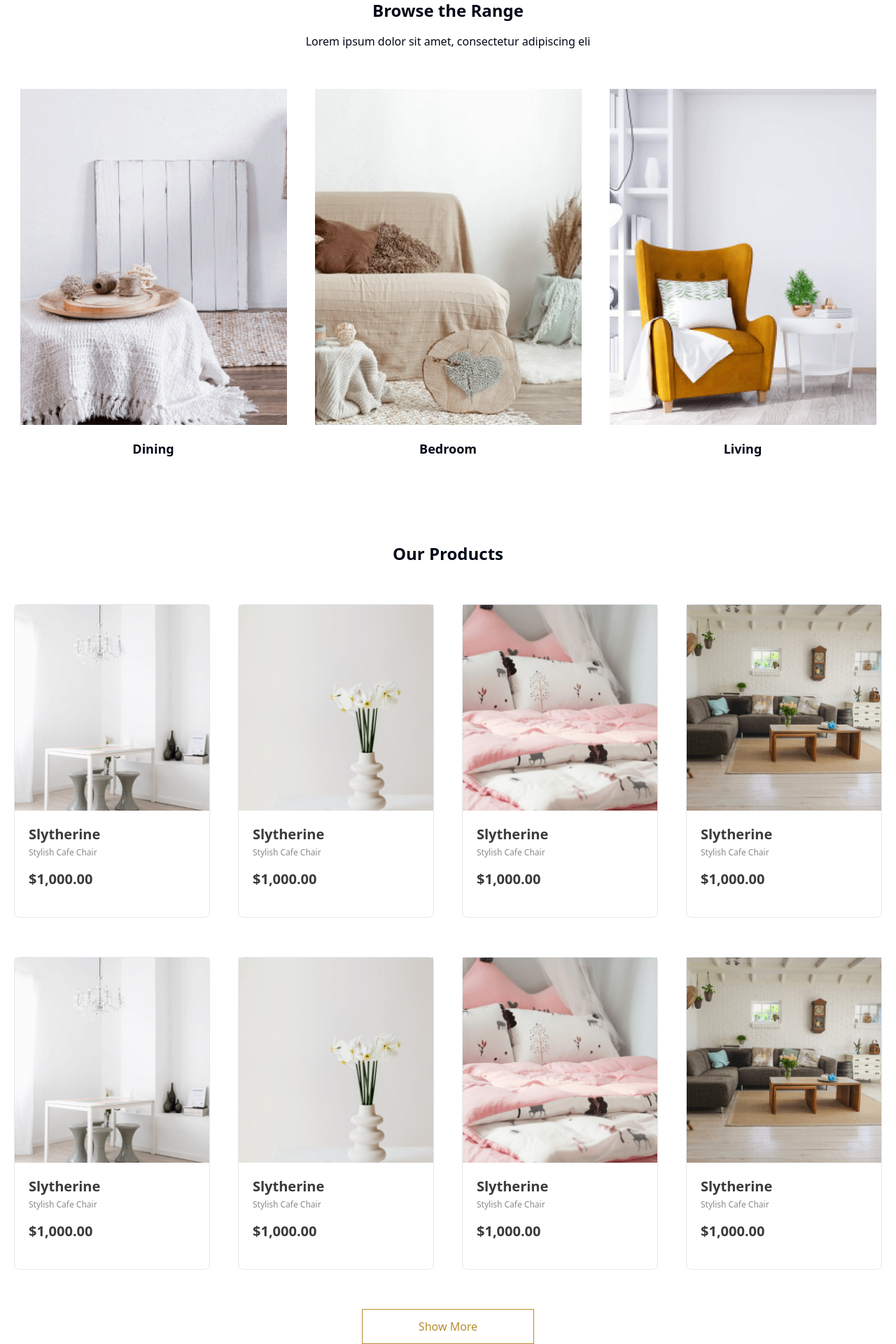
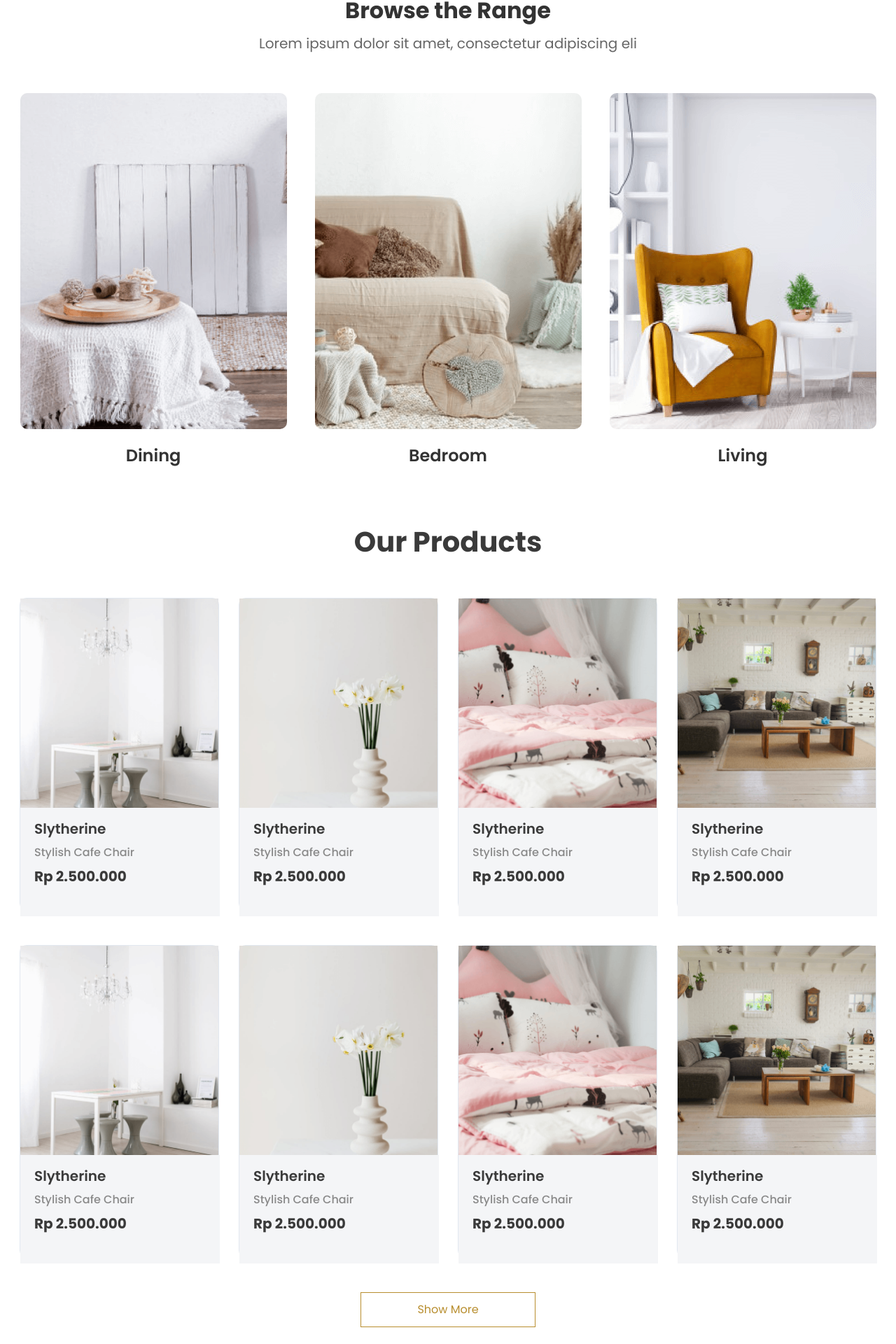
Before and after one commit to LucmanRoyJohairi/CartCanvas, a React (Vite) app: page / in a window 1280 px wide. Shown: the part 819-2739 px from the top of the page at 70% size. Built offline with nearby package versions, Linux system fonts and the light colour scheme.

Commit message:
refactor: updated code layout

```diff
--- a/src/App.tsx
+++ b/src/App.tsx
@@ -1,17 +1,19 @@
-import { Route } from "wouter"
-import LandingPage from "./pages/landingPage"
+import { Route } from "wouter";
+import LandingPage from "./pages/landingPage";
 
 const App = () => {
   return (
-    <div>
+    <div className="font-body">
       {/* <Link href="/users/1">
       <a className="link">Profile</a>
     </Link> */}
-       <Route path="/" component={LandingPage} />
-        <Route path="/users/:name">{(params) => <div>Hello, {params.name}!</div>}</Route>
-    {/* <Route path="/inbox" component={InboxPage} /> */}
+      <Route path="/" component={LandingPage} />
+      <Route path="/users/:name">
+        {(params) => <div>Hello, {params.name}!</div>}
+      </Route>
+      {/* <Route path="/inbox" component={InboxPage} /> */}
     </div>
-  )
-}
+  );
+};
 
-export default App
+export default App;
--- a/src/components/landingPage/categoriesSection.tsx
+++ b/src/components/landingPage/categoriesSection.tsx
@@ -1,27 +1,51 @@
-import LivingRoom from '@/assets/landingPage/living.png'
-import BedRoom from '@/assets/landingPage/bedroom.png'
-import DiningRoom from '@/assets/landingPage/diner.png'
+import LivingRoom from "@/assets/landingPage/living.png";
+import BedRoom from "@/assets/landingPage/bedroom.png";
+import DiningRoom from "@/assets/landingPage/diner.png";
 const CategoriesSection = () => {
   return (
-    <div className="flex flex-col space-y-4 w-full ">
-        <p className="font-extrabold text-center text-2xl">Browse the Range</p>
-        <p className="text-center">Lorem ipsum dolor sit amet, consectetur adipiscing eli</p>
-        <div className="flex flex-row px-5 py-10 justify-center space-x-10">
-            <div className="flex flex-col space-y-5 text-center">
-                <img src={DiningRoom} alt="living room" className='hover:cursor-pointer' />
-                <p className='font-bold text-lg hover:cursor-pointer'>Dining</p>
-            </div>
-            <div className="flex flex-col space-y-5 text-center">
-                <img src={BedRoom} alt="living room" className='hover:cursor-pointer'/>
-                <p className='font-bold text-lg hover:cursor-pointer'>Bedroom</p>
-            </div>
-            <div className="flex flex-col space-y-5 text-center">
-                <img src={LivingRoom} alt="living room" className='hover:cursor-pointer'/>
-                <p className='font-bold text-lg hover:cursor-pointer'>Living</p>
-            </div>
+    <div className="flex flex-col items-center space-y-4 h-[685px]">
+      <div className="flex flex-col items-center space-y-4">
+        <p className="text-[#333333] font-bold text-[32px] text-center text-2xl w-[559px] h-[76.71]">
+          Browse the Range
+        </p>
+        <p className="text-center text-[20px] text-[#666666]">
+          Lorem ipsum dolor sit amet, consectetur adipiscing eli
+        </p>
+      </div>
+      <div className="flex flex-row px-5 py-10 justify-center space-x-10">
+        <div className="flex flex-col space-y-5 text-center ">
+          <img
+            src={DiningRoom}
+            alt="living room"
+            className="hover:cursor-pointer w-[381px] h-[480px] rounded-[10px]"
+          />
+          <p className="font-semibold text-[24px] text-[#333333] hover:cursor-pointer">
+            Dining
+          </p>
         </div>
+        <div className="flex flex-col space-y-5 text-center ">
+          <img
+            src={BedRoom}
+            alt="living room"
+            className="hover:cursor-pointer w-[381px] h-[480px] rounded-[10px]"
+          />
+          <p className="font-semibold text-[24px] text-[#333333] hover:cursor-pointer">
+            Bedroom
+          </p>
+        </div>
+        <div className="flex flex-col space-y-5 text-center ">
+          <img
+            src={LivingRoom}
+            alt="living room"
+            className="hover:cursor-pointer w-[381px] h-[480px] rounded-[10px]"
+          />
+          <p className="font-semibold text-[24px] text-[#333333] hover:cursor-pointer">
+            Living
+          </p>
+        </div>
+      </div>
     </div>
-  )
-}
+  );
+};
 
-export default CategoriesSection
+export default CategoriesSection;
--- a/src/components/landingPage/productsSection.tsx
+++ b/src/components/landingPage/productsSection.tsx
@@ -1,88 +1,196 @@
-import Prod1 from '@/assets/landingPage/products/prod1.png'
-import Prod2 from '@/assets/landingPage/products/prod2.png'
-import Prod3 from '@/assets/landingPage/products/prod3.png'
-import Prod4 from '@/assets/landingPage/products/prod4.png'
-
+import Prod1 from "@/assets/landingPage/products/prod1.png";
+import Prod2 from "@/assets/landingPage/products/prod2.png";
+import Prod3 from "@/assets/landingPage/products/prod3.png";
+import Prod4 from "@/assets/landingPage/products/prod4.png";
 
 const ProductsSection = () => {
   return (
-    <div className="flex flex-col space-y-4 w-full ">
-        <p className="font-extrabold text-center text-2xl">Our Products</p>
-        <div className="flex flex-row px-5 py-10 justify-center space-x-10">
-            <div className="flex flex-col space-y-5 border rounded-lg">
-                <img src={Prod1} alt="living room" className='hover:cursor-pointer' />
+    <div className="flex flex-col items-reverse space-y-[50px] p-5 w-[1236px]">
+      <p className="font-bold text-center text-[40px] text-[#3A3A3A]">
+        Our Products
+      </p>
+      {/* 1st row */}
+      <div className="flex flex-row px-5 py-10 justify-center items-center space-x-7 h-[446px]">
+        <div className="flex flex-col border rounded-[10px]  w-[285px] h-[446px]">
+          <img
+            src={Prod1}
+            alt="living room"
+            className="hover:cursor-pointer "
+          />
 
-                <div className='flex flex-col space-y-1 px-5 pb-10'>
-                    <p className='font-semibold text-xl text-[#3A3A3A] hover:cursor-pointer'>Slytherine</p>
-                    <p className='text-xs text-[#898989] hover:cursor-pointer'>Stylish Cafe Chair</p>
-                    <p className='font-bold text-xl text-[#3A3A3A] hover:cursor-pointer pt-3'>$1,000.00</p>
-                </div>
+          <div className="flex flex-col space-y-2 px-5 pb-10 bg-[#F4F5F7] w-[285px] h-[446px] ">
+            <div className="flex flex-col  gap-y-[8px] w-[249px] h-[99px] mt-4 round">
+              <p className="font-semibold text-[24px] text-xl text-[#3A3A3A] hover:cursor-pointer">
+                Slytherine
+              </p>
+              <p className="font-medium text-[16px] text-[#898989] hover:cursor-pointer">
+                Stylish Cafe Chair
+              </p>
+              <p className="font-bold text-xl text-[#3A3A3A] hover:cursor-pointer">
+                Rp 2.500.000
+              </p>
             </div>
-            <div className="flex flex-col space-y-5 border rounded-lg">
-                <img src={Prod2} alt="living room" className='hover:cursor-pointer'/>
-                 <div className='flex flex-col space-y-1 px-5 pb-10'>
-                    <p className='font-semibold text-xl text-[#3A3A3A] hover:cursor-pointer'>Slytherine</p>
-                    <p className='text-xs text-[#898989] hover:cursor-pointer'>Stylish Cafe Chair</p>
-                    <p className='font-bold text-xl text-[#3A3A3A] hover:cursor-pointer pt-3'>$1,000.00</p>
-                </div>
+          </div>
+        </div>
+        <div className="flex flex-col border rounded-[10px]  w-[285px] h-[446px]">
+          <img
+            src={Prod2}
+            alt="living room"
+            className="hover:cursor-pointer "
+          />
+
+          <div className="flex flex-col space-y-2 px-5 pb-10 bg-[#F4F5F7] w-[285px] h-[446px] ">
+            <div className="flex flex-col  gap-y-[8px] w-[249px] h-[99px] mt-4 round">
+              <p className="font-semibold text-[24px] text-xl text-[#3A3A3A] hover:cursor-pointer">
+                Slytherine
+              </p>
+              <p className="font-medium text-[16px] text-[#898989] hover:cursor-pointer">
+                Stylish Cafe Chair
+              </p>
+              <p className="font-bold text-xl text-[#3A3A3A] hover:cursor-pointer">
+                Rp 2.500.000
+              </p>
             </div>
-            <div className="flex flex-col space-y-5 border rounded-lg">
-                <img src={Prod3} alt="living room" className='hover:cursor-pointer'/>
-                 <div className='flex flex-col space-y-1 px-5 pb-10'>
-                    <p className='font-semibold text-xl text-[#3A3A3A] hover:cursor-pointer'>Slytherine</p>
-                    <p className='text-xs text-[#898989] hover:cursor-pointer'>Stylish Cafe Chair</p>
-                    <p className='font-bold text-xl text-[#3A3A3A] hover:cursor-pointer pt-3'>$1,000.00</p>
-                </div>
+          </div>
+        </div>
+        <div className="flex flex-col border rounded-[10px]  w-[285px] h-[446px]">
+          <img
+            src={Prod3}
+            alt="living room"
+            className="hover:cursor-pointer "
+          />
+
+          <div className="flex flex-col space-y-2 px-5 pb-10 bg-[#F4F5F7] w-[285px] h-[446px] ">
+            <div className="flex flex-col  gap-y-[8px] w-[249px] h-[99px] mt-4 round">
+              <p className="font-semibold text-[24px] text-xl text-[#3A3A3A] hover:cursor-pointer">
+                Slytherine
+              </p>
+              <p className="font-medium text-[16px] text-[#898989] hover:cursor-pointer">
+                Stylish Cafe Chair
+              </p>
+              <p className="font-bold text-xl text-[#3A3A3A] hover:cursor-pointer">
+                Rp 2.500.000
+              </p>
             </div>
-            <div className="flex flex-col space-y-5 border rounded-lg">
-                <img src={Prod4} alt="living room" className='hover:cursor-pointer'/>
-                <div className='flex flex-col space-y-1 px-5 pb-10'>
-                    <p className='font-semibold text-xl text-[#3A3A3A] hover:cursor-pointer'>Slytherine</p>
-                    <p className='text-xs text-[#898989] hover:cursor-pointer'>Stylish Cafe Chair</p>
-                    <p className='font-bold text-xl text-[#3A3A3A] hover:cursor-pointer pt-3'>$1,000.00</p>
-                </div>
+          </div>
+        </div>
+        <div className="flex flex-col border rounded-[10px]  w-[285px] h-[446px]">
+          <img
+            src={Prod4}
+            alt="living room"
+            className="hover:cursor-pointer "
+          />
+
+          <div className="flex flex-col space-y-2 px-5 pb-10 bg-[#F4F5F7] w-[285px] h-[446px] ">
+            <div className="flex flex-col  gap-y-[8px] w-[249px] h-[99px] mt-4 round">
+              <p className="font-semibold text-[24px] text-xl text-[#3A3A3A] hover:cursor-pointer">
+                Slytherine
+              </p>
+              <p className="font-medium text-[16px] text-[#898989] hover:cursor-pointer">
+                Stylish Cafe Chair
+              </p>
+              <p className="font-bold text-xl text-[#3A3A3A] hover:cursor-pointer">
+                Rp 2.500.000
+              </p>
             </div>
+          </div>
         </div>
-        <div className="flex flex-row px-5 pb-10 justify-center space-x-10">
-            <div className="flex flex-col space-y-5 border rounded-lg">
-                <img src={Prod1} alt="living room" className='hover:cursor-pointer' />
+      </div>
 
-                <div className='flex flex-col space-y-1 px-5 pb-10'>
-                    <p className='font-semibold text-xl text-[#3A3A3A] hover:cursor-pointer'>Slytherine</p>
-                    <p className='text-xs text-[#898989] hover:cursor-pointer'>Stylish Cafe Chair</p>
-                    <p className='font-bold text-xl text-[#3A3A3A] hover:cursor-pointer pt-3'>$1,000.00</p>
-                </div>
+      {/* 2nd row */}
+      <div className="flex flex-row px-5 py-10 justify-center items-center space-x-7 h-[446px]">
+        <div className="flex flex-col border rounded-[10px]  w-[285px] h-[446px]">
+          <img
+            src={Prod1}
+            alt="living room"
+            className="hover:cursor-pointer "
+          />
+
+          <div className="flex flex-col space-y-2 px-5 pb-10 bg-[#F4F5F7] w-[285px] h-[446px] ">
+            <div className="flex flex-col  gap-y-[8px] w-[249px] h-[99px] mt-4 round">
+              <p className="font-semibold text-[24px] text-xl text-[#3A3A3A] hover:cursor-pointer">
+                Slytherine
+              </p>
+              <p className="font-medium text-[16px] text-[#898989] hover:cursor-pointer">
+                Stylish Cafe Chair
+              </p>
+              <p className="font-bold text-xl text-[#3A3A3A] hover:cursor-pointer">
+                Rp 2.500.000
+              </p>
             </div>
-            <div className="flex flex-col space-y-5 border rounded-lg">
-                <img src={Prod2} alt="living room" className='hover:cursor-pointer'/>
-                 <div className='flex flex-col space-y-1 px-5 pb-10'>
-                    <p className='font-semibold text-xl text-[#3A3A3A] hover:cursor-pointer'>Slytherine</p>
-                    <p className='text-xs text-[#898989] hover:cursor-pointer'>Stylish Cafe Chair</p>
-                    <p className='font-bold text-xl text-[#3A3A3A] hover:cursor-pointer pt-3'>$1,000.00</p>
-                </div>
+          </div>
+        </div>
+        <div className="flex flex-col border rounded-[10px]  w-[285px] h-[446px]">
+          <img
+            src={Prod2}
+            alt="living room"
+            className="hover:cursor-pointer "
+          />
+
+          <div className="flex flex-col space-y-2 px-5 pb-10 bg-[#F4F5F7] w-[285px] h-[446px] ">
+            <div className="flex flex-col  gap-y-[8px] w-[249px] h-[99px] mt-4 round">
+              <p className="font-semibold text-[24px] text-xl text-[#3A3A3A] hover:cursor-pointer">
+                Slytherine
+              </p>
+              <p className="font-medium text-[16px] text-[#898989] hover:cursor-pointer">
+                Stylish Cafe Chair
+              </p>
+              <p className="font-bold text-xl text-[#3A3A3A] hover:cursor-pointer">
+                Rp 2.500.000
+              </p>
             </div>
-            <div className="flex flex-col space-y-5 border rounded-lg">
-                <img src={Prod3} alt="living room" className='hover:cursor-pointer'/>
-                 <div className='flex flex-col space-y-1 px-5 pb-10'>
-                    <p className='font-semibold text-xl text-[#3A3A3A] hover:cursor-pointer'>Slytherine</p>
-                    <p className='text-xs text-[#898989] hover:cursor-pointer'>Stylish Cafe Chair</p>
-                    <p className='font-bold text-xl text-[#3A3A3A] hover:cursor-pointer pt-3'>$1,000.00</p>
-                </div>
+          </div>
+        </div>
+        <div className="flex flex-col border rounded-[10px]  w-[285px] h-[446px]">
+          <img
+            src={Prod3}
+            alt="living room"
+            className="hover:cursor-pointer "
+          />
+
+          <div className="flex flex-col space-y-2 px-5 pb-10 bg-[#F4F5F7] w-[285px] h-[446px] ">
+            <div className="flex flex-col  gap-y-[8px] w-[249px] h-[99px] mt-4 round">
+              <p className="font-semibold text-[24px] text-xl text-[#3A3A3A] hover:cursor-pointer">
+                Slytherine
+              </p>
+              <p className="font-medium text-[16px] text-[#898989] hover:cursor-pointer">
+                Stylish Cafe Chair
+              </p>
+              <p className="font-bold text-xl text-[#3A3A3A] hover:cursor-pointer">
+                Rp 2.500.000
+              </p>
             </div>
-            <div className="flex flex-col space-y-5 border rounded-lg">
-                <img src={Prod4} alt="living room" className='hover:cursor-pointer'/>
-                <div className='flex flex-col space-y-1 px-5 pb-10'>
-                    <p className='font-semibold text-xl text-[#3A3A3A] hover:cursor-pointer'>Slytherine</p>
-                    <p className='text-xs text-[#898989] hover:cursor-pointer'>Stylish Cafe Chair</p>
-                    <p className='font-bold text-xl text-[#3A3A3A] hover:cursor-pointer pt-3'>$1,000.00</p>
-                </div>
+          </div>
+        </div>
+        <div className="flex flex-col border rounded-[10px]  w-[285px] h-[446px]">
+          <img
+            src={Prod4}
+            alt="living room"
+            className="hover:cursor-pointer "
+          />
+
+          <div className="flex flex-col space-y-2 px-5 pb-10 bg-[#F4F5F7] w-[285px] h-[446px] ">
+            <div className="flex flex-col  gap-y-[8px] w-[249px] h-[99px] mt-4 round">
+              <p className="font-semibold text-[24px] text-xl text-[#3A3A3A] hover:cursor-pointer">
+                Slytherine
+              </p>
+              <p className="font-medium text-[16px] text-[#898989] hover:cursor-pointer">
+                Stylish Cafe Chair
+              </p>
+              <p className="font-bold text-xl text-[#3A3A3A] hover:cursor-pointer">
+                Rp 2.500.000
+              </p>
             </div>
+          </div>
         </div>
-        <div className='flex justify-center'>
-            <button className='border border-[#B88E2F] text-[#B88E2F] px-20 py-3'>Show More</button>
-        </div>
+      </div>
+      <div className="flex justify-center">
+        <button className="border border-[#B88E2F] text-[#B88E2F] px-20 py-3">
+          Show More
+        </button>
+      </div>
     </div>
-  )
-}
+  );
+};
 
-export default ProductsSection
+export default ProductsSection;
--- a/src/index.css
+++ b/src/index.css
@@ -1,3 +1,4 @@
+@import url("https://fonts.googleapis.com/css2?family=Poppins:ital,wght@0,100;0,200;0,300;0,400;0,500;0,600;0,700;0,800;0,900;1,100;1,200;1,300;1,400;1,500;1,600;1,700;1,800;1,900&display=swap");
 @tailwind base;
 @tailwind components;
 @tailwind utilities;
--- a/src/pages/landingPage.tsx
+++ b/src/pages/landingPage.tsx
@@ -8,16 +8,18 @@ import NavBar from "@/components/navBar";
 const LandingPage = () => {
   return (
     <div>
-      <NavBar/>
-      <div className="flex flex-col space-y-20 relative w-full mb-10">
-        <HeaderSection/>
-        <CategoriesSection/>
-        <ProductsSection />
+      <NavBar />
+      <div className="flex flex-col space-y-20 w-full mb-10">
+        <HeaderSection />
+        <div className="w-full flex flex-col items-center space-y-10">
+          <CategoriesSection />
+          <ProductsSection />
+        </div>
         <InspirationSection />
-        <Footer/>
+        <Footer />
       </div>
     </div>
-  )
-}
+  );
+};
 
-export default LandingPage
+export default LandingPage;
```
Also changed, not shown: src/components/footer.tsx (+11 -7 lines), src/components/landingPage/headerSection.tsx (+18 -11 lines), src/components/landingPage/inspirationSection.tsx (+45 -24 lines), src/components/navBar.tsx (+36 -27 lines), tailwind.config.js (+8 -5 lines).
